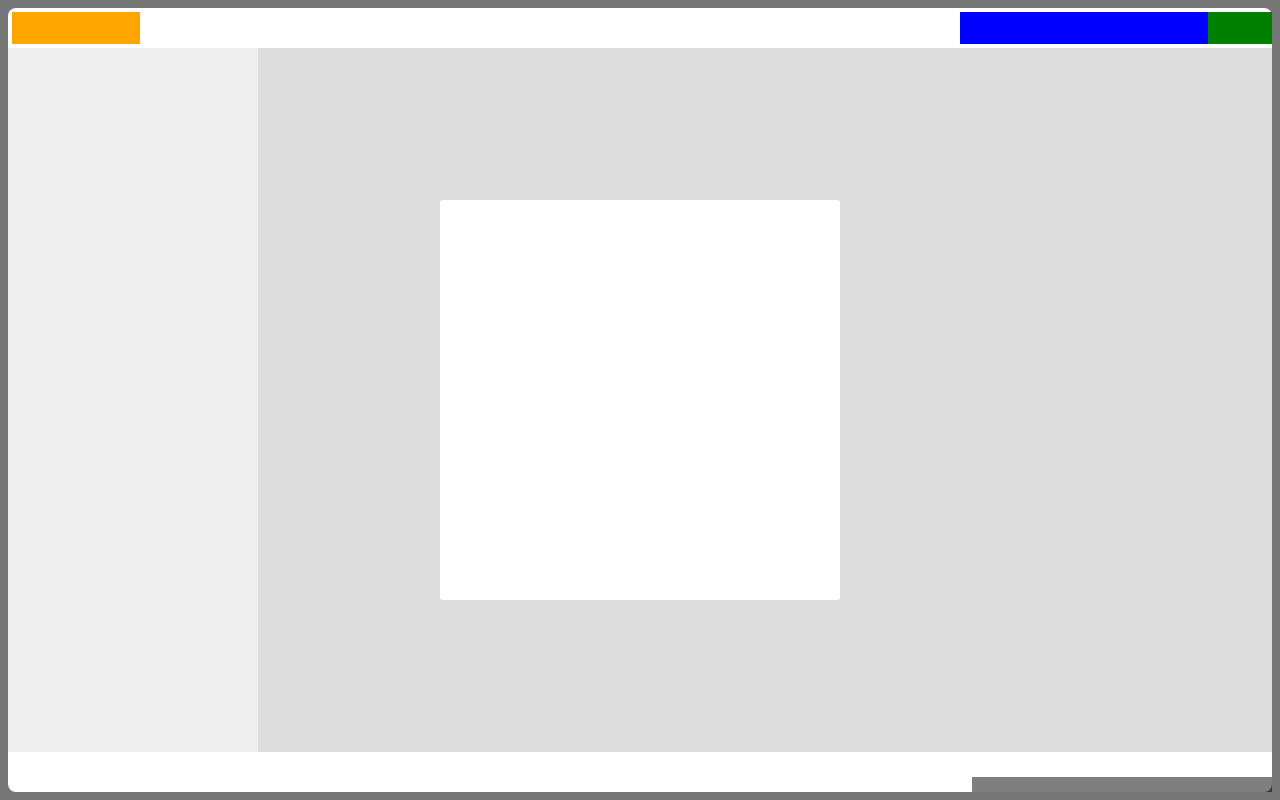
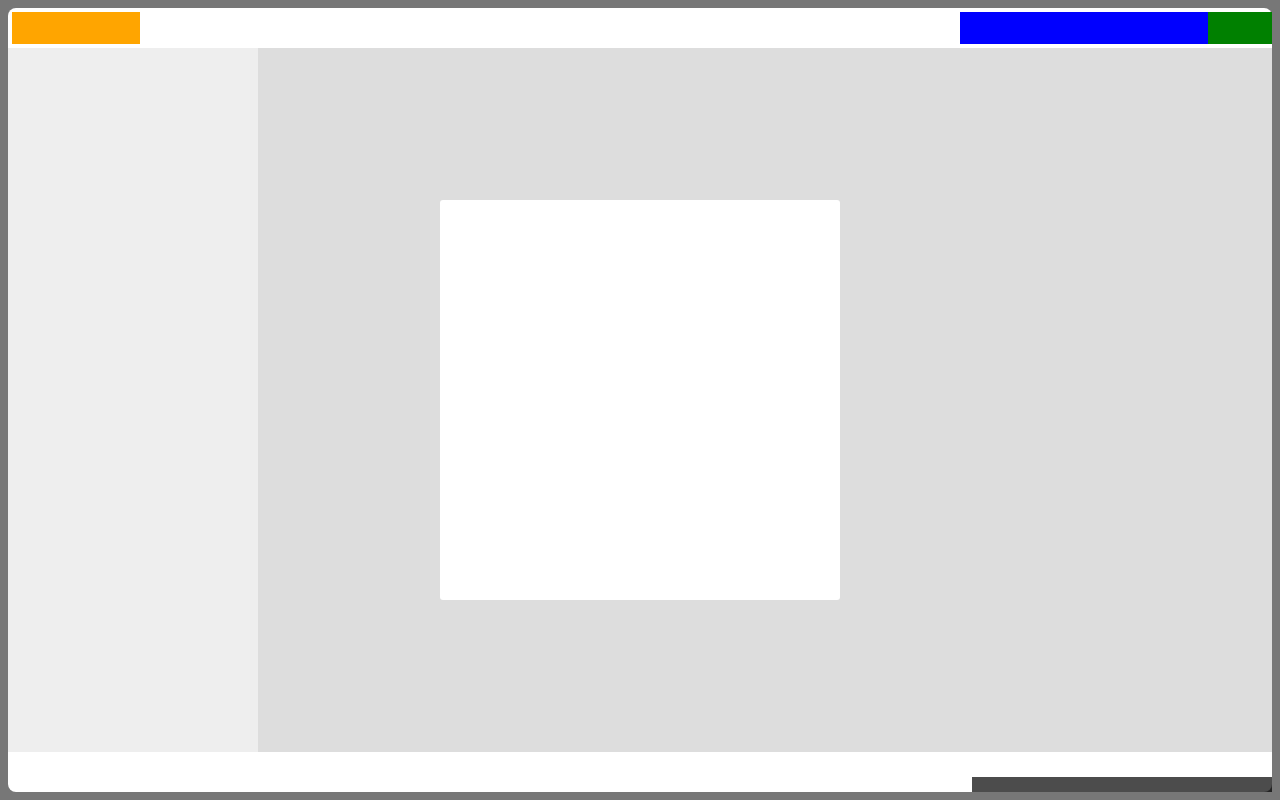
Before and after one commit to jwatanab/SPA, a plain HTML site: page spa/spa.html in a window 1280 px wide. Both pictures are taken after a click on the element 1122 px from the left and 567 px from the top of the page. Drawn offline with Linux system fonts and the light colour scheme.

Commit message:
javaScriptとcssに透過要素を追加しました

```diff
--- a/spa/css/spa.shell.css
+++ b/spa/css/spa.shell.css
@@ -95,14 +95,10 @@
      width: 300px;
      height: 15px;
      cursor: pointer;
-     background: rgba(1,1,1,0.5);
-     transition: .5s;
+     background: rgba(1,1,1,0.7);
      z-index: 1;
  }
 
- .spa-shell-chat:hover{
-     background: rgba(1,1,1,0.7);
- }
 
  .spa-shell-modal {
      margin-top: -200px;
--- a/spa/js/spa.shell.js
+++ b/spa/js/spa.shell.js
@@ -67,7 +67,10 @@
         //チャットスライダー拡大開始
         if (do_extend) {
             jqueryMap.$chat.animate(
-                { height: configMap.chat_extend_height },
+                {
+                    height: configMap.chat_extend_height,
+                    opacity: 0.8
+                },
                 configMap.chat_extend_time,
                 function () {
                     jqueryMap.$chat.attr(
@@ -84,7 +87,10 @@
 
         //チャットスライダー格納開始
         jqueryMap.$chat.animate(
-            { height: configMap.chat_retract_height },
+            {
+                height: configMap.chat_retract_height,
+                opacity: 1
+            },
             configMap.chat_extend_time,
             function () {
                 jqueryMap.$chat.attr(
```
